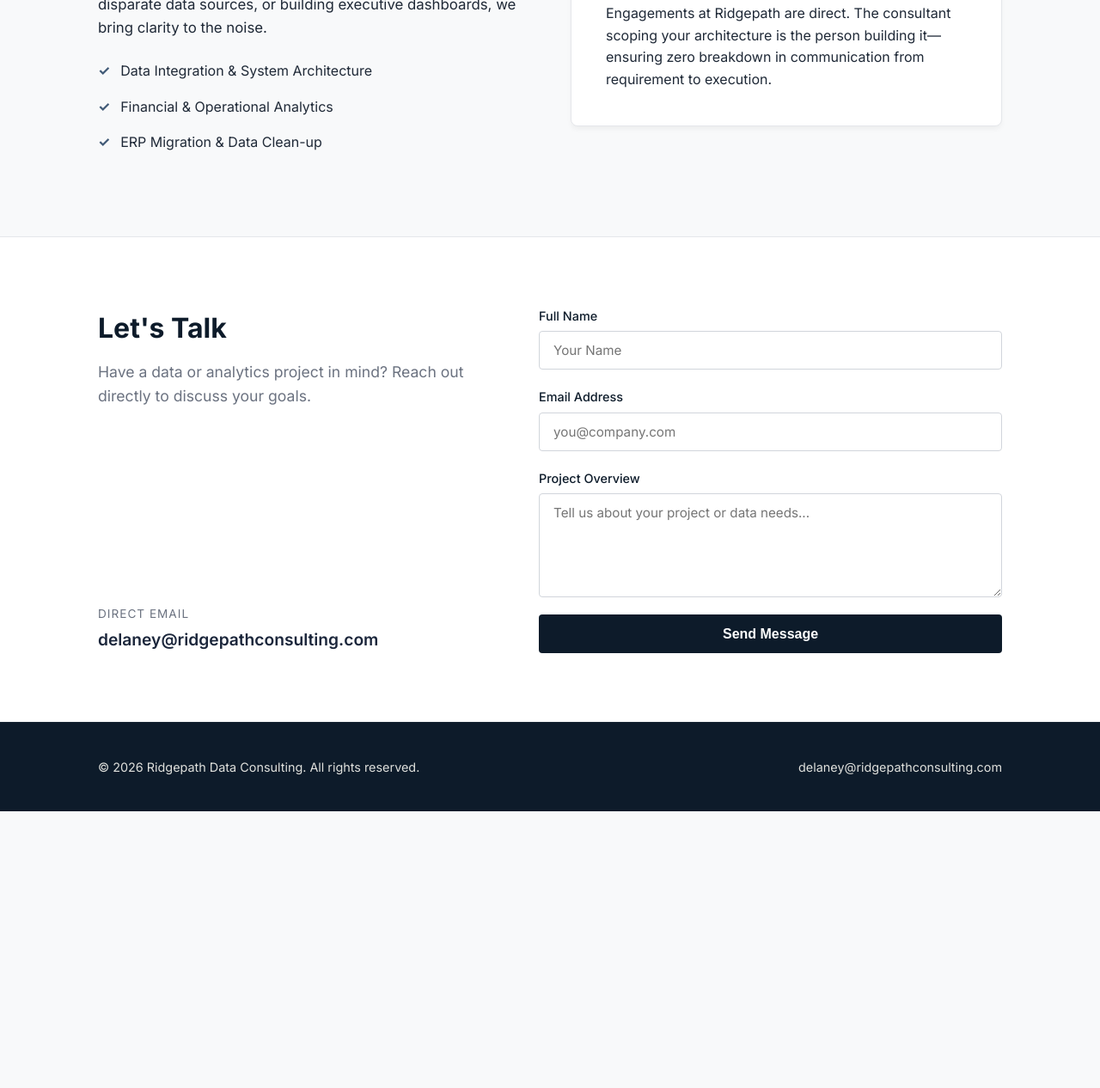
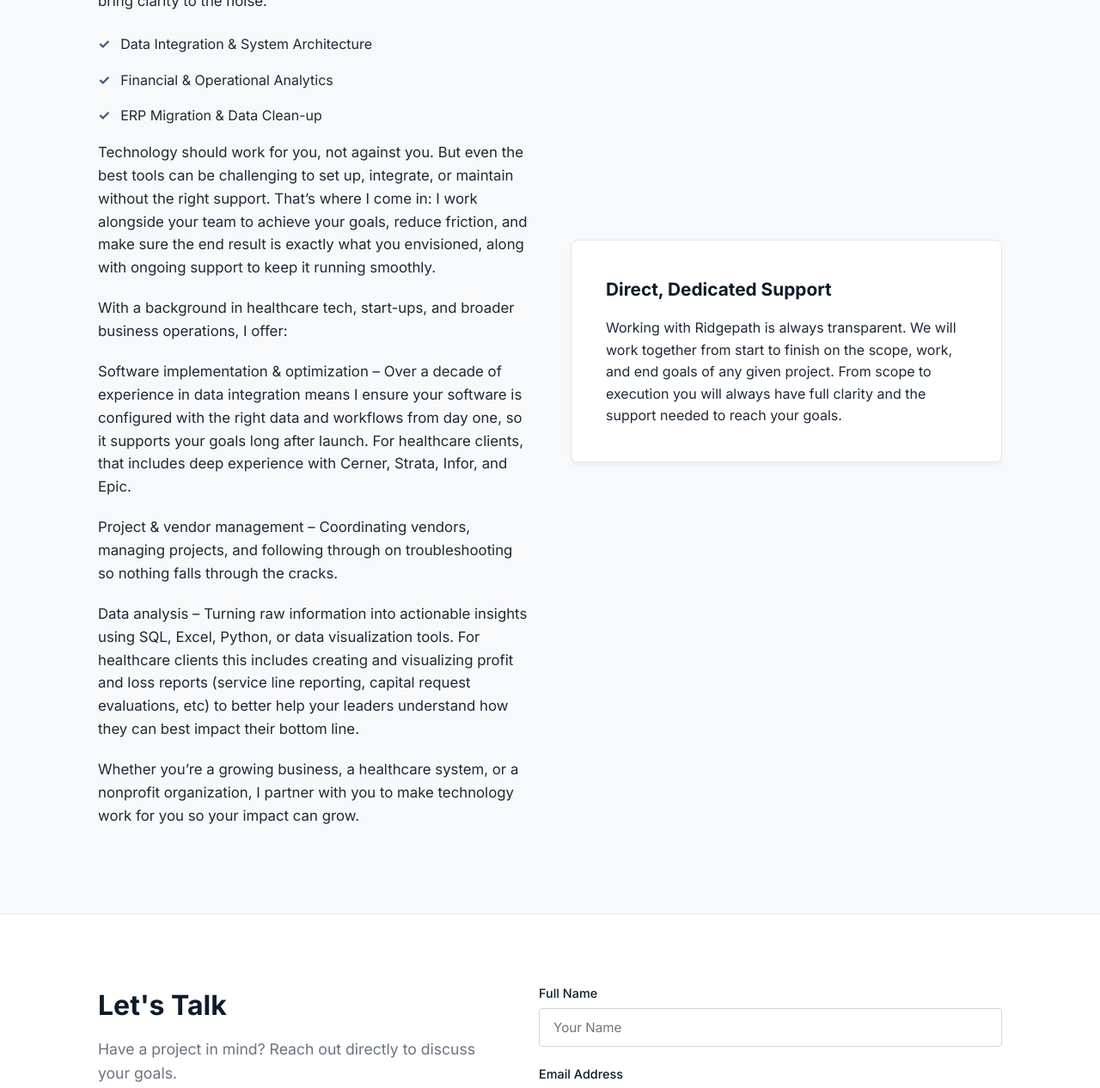
Before and after one commit to RidgepathDC/my-website, a plain HTML site: page index.html in a window 1280 px wide. Shown: the part 988-2254 px from the top of the page at 86% size. Before the commit the page ends 1932 px from the top, so only its background shows below. Drawn offline with Linux system fonts and the light colour scheme.

Commit message:
Revise content in index.html for clarity and detail
Updated hero title and subtitle for clarity. Added additional paragraphs detailing services offered and revised contact section subtitle.

```diff
--- a/index.html
+++ b/index.html
@@ -479,9 +479,9 @@
   <section id="home" class="hero">
     <div class="container hero-content">
       <span class="hero-tag">Ridgepath Data Consulting</span>
-      <h1 class="hero-title">Navigating complex data to clear strategic pathways.</h1>
+      <h1 class="hero-title">Simplifying the Tech, Amplifying the Impact</h1>
       <p class="hero-subtitle">
-        We partner with organizations to transform operational data into clean, modern analytics leadership can rely on.
+        Helping organizations get the most out of their software, data, & resources
       </p>
       <a href="#contact" class="btn-primary">Get in Touch</a>
     </div>
@@ -520,12 +520,30 @@
               <span>ERP Migration &amp; Data Clean-up</span>
             </div>
           </div>
+          <p>
+            Technology should work for you, not against you. But even the best tools can be challenging to set up, integrate, or maintain without the right support. That’s where I come in: I work alongside your team to achieve your goals, reduce friction, and make sure the end result is exactly what you envisioned, along with ongoing support to keep it running smoothly.
+          </p>
+          <p>
+            With a background in healthcare tech, start-ups, and broader business operations, I offer:
+          </p>
+          <p>
+            Software implementation & optimization – Over a decade of experience in data integration means I ensure your software is configured with the right data and workflows from day one, so it supports your goals long after launch. For healthcare clients, that includes deep experience with Cerner, Strata, Infor, and Epic.
+          </p>
+          <p>
+            Project & vendor management – Coordinating vendors, managing projects, and following through on troubleshooting so nothing falls through the cracks.
+          </p>
+          <p>
+            Data analysis – Turning raw information into actionable insights using SQL, Excel, Python, or data visualization tools. For healthcare clients this includes creating and visualizing profit and loss reports (service line reporting, capital request evaluations, etc) to better help your leaders understand how they can best impact their bottom line.
+          </p>
+          <p>
+            Whether you’re a growing business, a healthcare system, or a nonprofit organization, I partner with you to make technology work for you so your impact can grow.
+          </p>
         </div>
 
         <div class="about-card">
           <h3>Direct, Dedicated Support</h3>
           <p>
-            Engagements at Ridgepath are direct. The consultant scoping your architecture is the person building it—ensuring zero breakdown in communication from requirement to execution.
+            Working with Ridgepath is always transparent. We will work together from start to finish on the scope, work, and end goals of any given project. From scope to execution you will always have full clarity and the support needed to reach your goals.
           </p>
         </div>
       </div>
@@ -542,7 +560,7 @@
         <div class="contact-info">
           <div>
             <h2 class="section-title">Let's Talk</h2>
-            <p class="section-subtitle">Have a data or analytics project in mind? Reach out directly to discuss your goals.</p>
+            <p class="section-subtitle">Have a project in mind? Reach out directly to discuss your goals.</p>
           </div>
 
           <div class="contact-detail-item">
```
